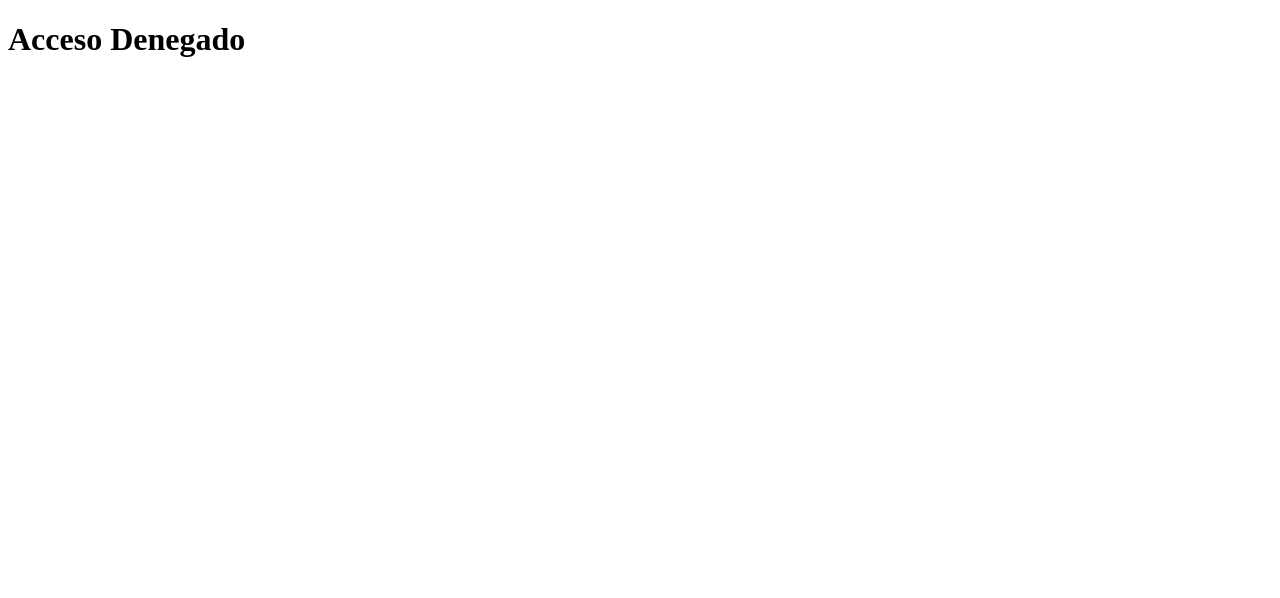
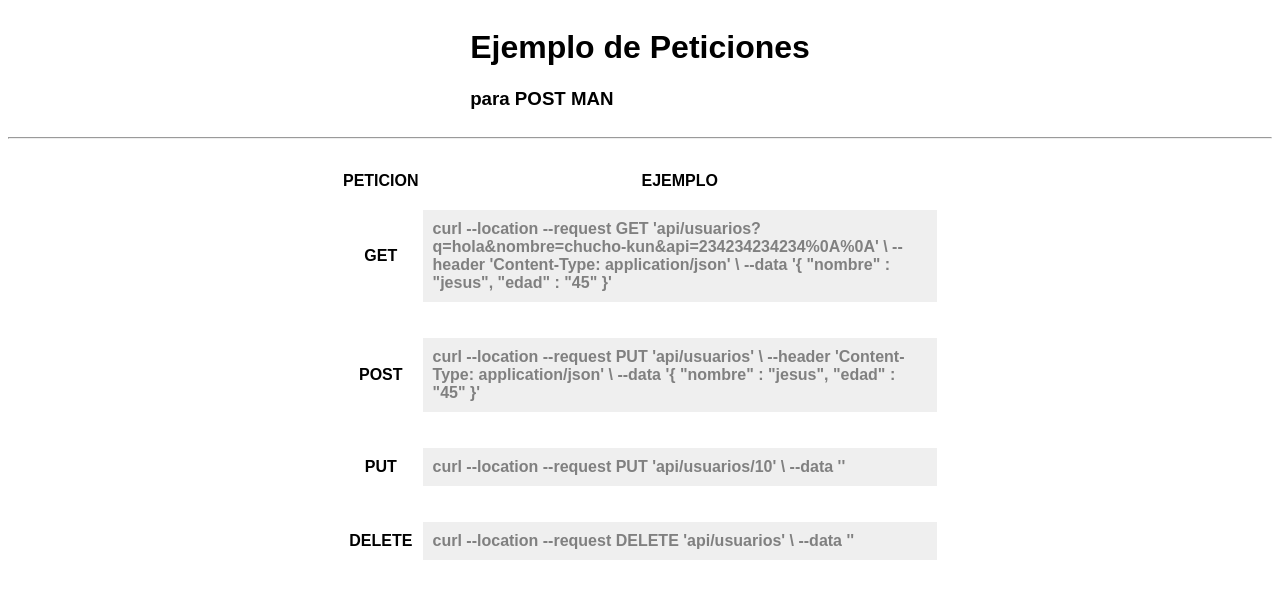
Before and after one commit to Chucho-Kun/RESTServer-node-2025, a website: page public/index.html in a window 1280 px wide. Drawn offline with Linux system fonts and the light colour scheme.

Commit message:
pagina de instrucciones publicada

```diff
--- a/controllers/usuarios.js
+++ b/controllers/usuarios.js
@@ -20,6 +20,7 @@ export const usuariosGet = (req, res = response ) => {
         n:nombre,
         e:edad
     })
+    res.send('hola');
   }
 
   export const usuariosPut = (req, res = response ) => {
--- a/public/index.html
+++ b/public/index.html
@@ -1,13 +1,78 @@
 <!DOCTYPE html>
 <html lang="en">
 <head>
+
     <meta charset="UTF-8">
     <meta name="viewport" content="width=device-width, initial-scale=1.0">
-    <title>Acceso Denegado</title>
+    <title>REST Server</title>
+    <style>
+        h1{font-family: 'Arial';}
+        body{font-family: 'Arial',sans-serif;}
+        table{font-weight: bold;}
+        .contenedor{text-align: center;margin-top: 30px;}
+        .tabla{max-width: 600px;display: inline-table;}
+        .code{background-color: #efefef;padding: 10px;color: gray;text-align: left;}
+        .present{max-width: 800px;display: inline-block;}
+    </style>
 </head>
 <body>
 
-    <h1>Acceso Denegado</h1>
+    <div style="text-align: center;">
+        <div class="present">
+            <h1>Ejemplo de Peticiones</h1>
+            <h3 style="text-align: left;">para POST MAN</h3>
+        </div>
+
+    </div>
+    <hr>
+
+    <div class="contenedor">
+        <table class="tabla" border="0">
+            <tr>
+                <td>PETICION</td><td>EJEMPLO</td>
+            </tr>
+            <tr>
+                <td>GET</td><td>
+                    <p class="code">
+                        curl --location --request GET 'api/usuarios?q=hola&nombre=chucho-kun&api=234234234234%0A%0A' \
+                        --header 'Content-Type: application/json' \
+                        --data '{
+                            "nombre" : "jesus",
+                            "edad" : "45"
+                        }'
+                    </p>
+                </td>
+            </tr>
+            <tr>
+                <td>POST</td><td>
+                    <p class="code">
+                        curl --location --request PUT 'api/usuarios' \
+                        --header 'Content-Type: application/json' \
+                        --data '{
+                            "nombre" : "jesus",
+                            "edad" : "45"
+                        }'
+                    </p>
+                </td>
+            </tr>
+            <tr>
+                <td>PUT</td><td>
+                    <p class="code">
+                        curl --location --request PUT 'api/usuarios/10' \
+                        --data ''
+                    </p>
+                </td>
+            </tr>
+            <tr>
+                <td>DELETE</td><td>
+                    <p class="code">
+                        curl --location --request DELETE 'api/usuarios' \
+                        --data ''
+                    </p>
+                </td>
+            </tr>
+        </table>
+    </div>
 
 </body>
 </html>
```
